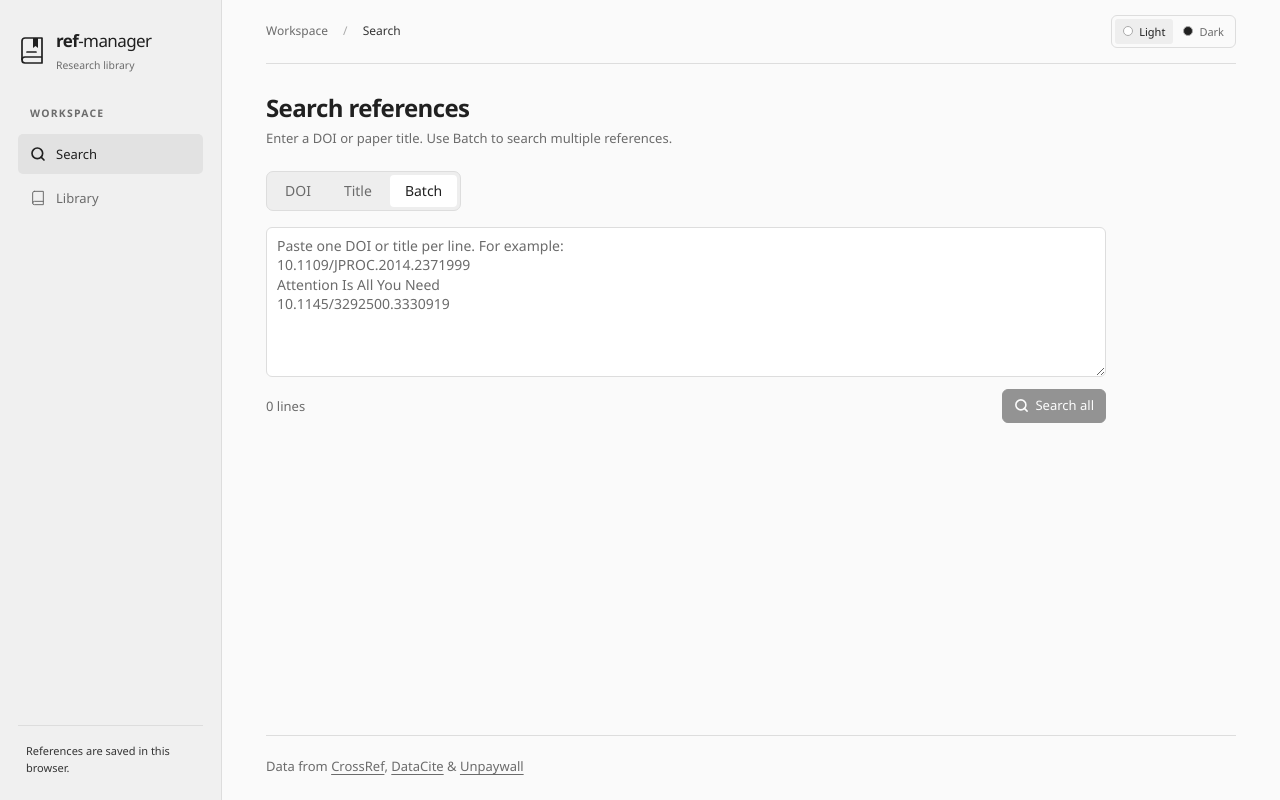
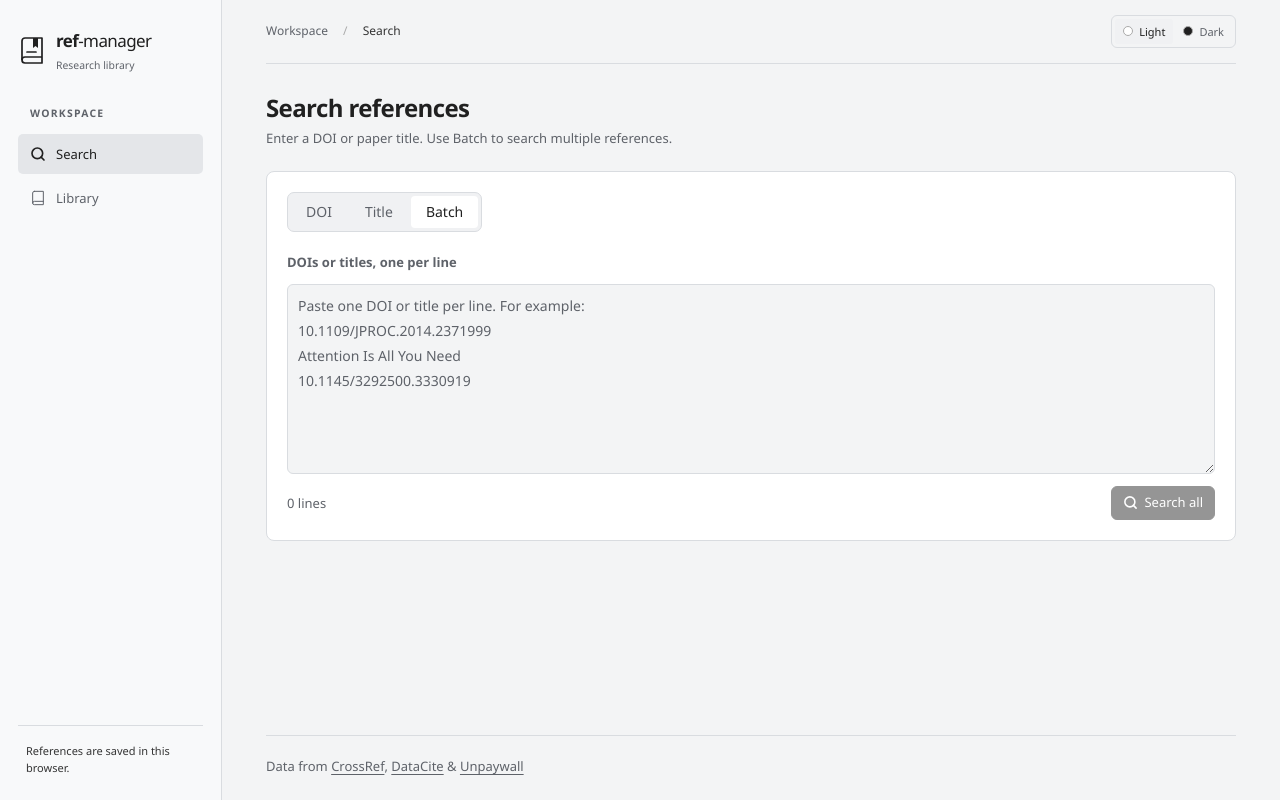
Before and after one commit to SweetAlpac4/ref-manager, a React (Vite) app: page / in a window 1280 px wide. Both pictures are taken after a click on the button "Batch". Built offline with nearby package versions, Linux system fonts and the light colour scheme.

Commit message:
Refine reference detail layout, batch input, and light theme

```diff
--- a/src/App.css
+++ b/src/App.css
@@ -102,6 +102,27 @@ select { padding-right: 30px !important; appearance: none; background-image: url
 .cloud-copy-list .checkbox-label { padding: 4px; overflow-wrap: anywhere; }
 .library-empty { padding: 36px; text-align: center; align-items: center; color: var(--muted); }
 .result-grid { display: grid; grid-template-columns: minmax(0, 1fr) minmax(0, 1.05fr); align-items: start; gap: 24px; }
+.reference-summary { grid-column: 1 / -1; }
+.reference-heading { display: flex; align-items: flex-start; gap: 20px; }
+.reference-heading > div { min-width: 0; display: grid; gap: 8px; }
+.reference-heading .cover-img { flex-shrink: 0; width: 60px; max-height: 90px; }
+.reference-heading .result-title, .reference-heading .result-authors { overflow-wrap: anywhere; }
+.reference-summary .abstract-section h3 { margin-bottom: 8px; }
+.reference-summary .abstract-text { max-width: 85ch; }
+.reference-workspace { display: grid; grid-template-columns: minmax(0, 1fr); gap: 24px; margin-top: 24px; }
+.reference-workspace > .card > .link-row { justify-content: space-between; }
+.reference-workspace .notes-panel { margin: 0; }
+.reference-workspace .reference-fields { max-width: 900px; }
+.reference-workspace h2, .result-grid h2 { font-size: 1rem; }
+.reference-workspace .note-body { max-width: 85ch; }
+.batch-search-card { max-width: none; padding: 20px; border: 1px solid var(--border); border-radius: 8px; background: var(--card); margin-bottom: 24px; }
+.batch-search { min-width: 0; }
+.batch-edit-toggle { margin-bottom: 12px; }
+.batch-search-card .batch-textarea { min-height: 190px; line-height: 1.8; background: var(--bg); }
+.batch-search-card .mode-toggle { margin-bottom: 4px; }
+.batch-search-collapsed { flex-direction: row; align-items: center; justify-content: space-between; flex-wrap: wrap; }
+.batch-search-collapsed .mode-toggle, .batch-search-collapsed .batch-edit-toggle { margin-bottom: 0; }
+.batch-item-main { min-width: 0; overflow-wrap: anywhere; }
 .detail-view { margin-top: 8px; }
 .cover-box { width: fit-content; }
 .cover-img { width: 90px; max-height: 130px; object-fit: cover; border-radius: 5px; }
@@ -132,6 +153,8 @@ select { padding-right: 30px !important; appearance: none; background-image: url
 .reference-fields input, .reference-fields select, .reference-fields textarea { width: 100%; }
 .reference-fields .checkbox-label { display: flex; align-items: center; }
 .reference-fields input[type='checkbox'] { width: 16px; }
+.reference-fields.reference-organization { display: grid; grid-template-columns: repeat(3, minmax(0, 1fr)); max-width: none; align-items: end; }
+.reference-organization > button, .reference-organization > [role='status'] { grid-column: 1 / -1; }
 .metadata-editor { display: grid; grid-template-columns: repeat(2, minmax(0, 1fr)); }
 .metadata-editor > label:first-child, .metadata-editor > label:nth-child(2), .metadata-editor > .field-wide, .metadata-editor > .link-row, .metadata-editor > [role='alert'] { grid-column: 1 / -1; }
 .citation-item-fields { display: grid; grid-template-columns: repeat(2, minmax(0, 1fr)); gap: 10px; width: 100%; }
@@ -185,6 +208,7 @@ input[type='file']::file-selector-button { font: inherit; border: 1px solid var(
   .theme-switch button { min-height: 30px; }
   .card { padding: 18px; }
   .search-card { padding: 0; }
+  .batch-search-card { padding: 16px; }
   .page-heading { align-items: flex-start; }
   .input-wrapper { flex-direction: column; }
   .input-wrapper .search-btn { width: 100%; }
@@ -195,6 +219,7 @@ input[type='file']::file-selector-button { font: inherit; border: 1px solid var(
   .reference-tags { margin-top: 7px; justify-content: flex-start; max-width: 100%; }
   .date-group-header { padding-inline: 12px; }
   .metadata-editor, .citation-item-fields { grid-template-columns: 1fr; }
+  .reference-fields.reference-organization { grid-template-columns: 1fr; }
   .library-toolbar-left { gap: 8px; }
   .library-count { width: 100%; }
   .library-navigation { gap: 3px; }
--- a/src/App.jsx
+++ b/src/App.jsx
@@ -14,6 +14,7 @@ export default function App() {
   const [mode, setMode] = useState("doi") // "doi" | "title" | "batch"
   const [input, setInput] = useState("")
   const [batchInput, setBatchInput] = useState("")
+  const [batchEditorOpen, setBatchEditorOpen] = useState(true)
   const [status, setStatus] = useState("idle")
   const [metadata, setMetadata] = useState(null)
   const [errorMsg, setErrorMsg] = useState("")
@@ -72,6 +73,7 @@ export default function App() {
 
     if (token !== requestToken.current) return // user sudah pindah mode/tab, buang hasilnya
 
+    setBatchEditorOpen(false)
     setBatchResults(results)
     setBatchProgress(null)
     setStatus("idle")
@@ -85,6 +87,7 @@ export default function App() {
     setInput(""); setBatchInput("")
     setStatus("idle"); setMetadata(null)
     setBatchResults(null); setBatchProgress(null)
+    setBatchEditorOpen(true)
   }
 
   const switchTab = (t) => {
@@ -132,7 +135,7 @@ export default function App() {
             <div className="page-heading search-heading">
               <div><h1>Search references</h1><p>Enter a DOI or paper title. Use Batch to search multiple references.</p></div>
             </div>
-            <div className="card search-card">
+            <div className={`card search-card ${mode === "batch" ? "batch-search-card" : ""} ${batchResults && !batchEditorOpen ? "batch-search-collapsed" : ""}`}>
               <div className="mode-toggle">
                 <button className={`mode-btn ${mode === "doi" ? "active" : ""}`} onClick={() => switchMode("doi")}>DOI</button>
                 <button className={`mode-btn ${mode === "title" ? "active" : ""}`} onClick={() => switchMode("title")}>Title</button>
@@ -156,8 +159,15 @@ export default function App() {
                   </button>
                 </div>
               ) : (
-                <div className="batch-input-wrapper">
+                <div className="batch-search">
+                  {batchResults && <button className="link-pill batch-edit-toggle"
+                    aria-expanded={batchEditorOpen} aria-controls="batch-search-editor" onClick={() => setBatchEditorOpen(value => !value)}>
+                    {batchEditorOpen ? "Hide search list" : `Edit search list (${batchLineCount})`}
+                  </button>}
+                  <div id="batch-search-editor" className="batch-input-wrapper" hidden={!batchEditorOpen}>
+                    <label className="section-label" htmlFor="batch-search-input">DOIs or titles, one per line</label>
                     <textarea
+                      id="batch-search-input"
                       aria-label="DOIs or titles to search"
                       className="batch-textarea"
                       rows={6}
@@ -186,6 +196,7 @@ export default function App() {
                       </div>
                     )}
                   </div>
+                </div>
               )}
 
               {status === "error" && mode !== "batch" && <p className="error-msg">{errorMsg}</p>}
--- a/src/index.css
+++ b/src/index.css
@@ -8,19 +8,19 @@
   -webkit-font-smoothing: antialiased;
   -moz-osx-font-smoothing: grayscale;
   color-scheme: light;
-  --bg: #fafafa;
-  --sidebar: #f0f0f0;
+  --bg: #f3f4f5;
+  --sidebar: #f8f9fa;
   --card: #ffffff;
-  --card-2: #eeeeee;
-  --border: #dddddd;
+  --card-2: #f0f1f3;
+  --border: #d9dce0;
   --border-hi: #aaaaaa;
   --accent: #242424;
   --accent-hi: #444444;
-  --accent-bg: #e2e2e2;
+  --accent-bg: #e4e6e9;
   --on-accent: #ffffff;
   --text: #343434;
   --text-h: #202020;
-  --muted: #6b6b6b;
+  --muted: #5e6269;
   --error: #ad3636;
   --error-bg: #fcf0ef;
   --selection: #d6d6d6;
--- a/src/lib/theme.js
+++ b/src/lib/theme.js
@@ -10,7 +10,7 @@ export function getInitialTheme() {
 
 export function applyTheme(theme) {
   document.documentElement.dataset.theme = theme
-  document.querySelector('meta[name="theme-color"]')?.setAttribute("content", theme === "dark" ? "#0c0c0c" : "#f0f0f0")
+  document.querySelector('meta[name="theme-color"]')?.setAttribute("content", theme === "dark" ? "#0c0c0c" : "#f8f9fa")
 }
 
 export function saveTheme(theme) {
```
Also changed, not shown: src/components/ReferenceDetail.jsx (+50 -42 lines). Lines whose indentation alone changed are shown as unchanged.
